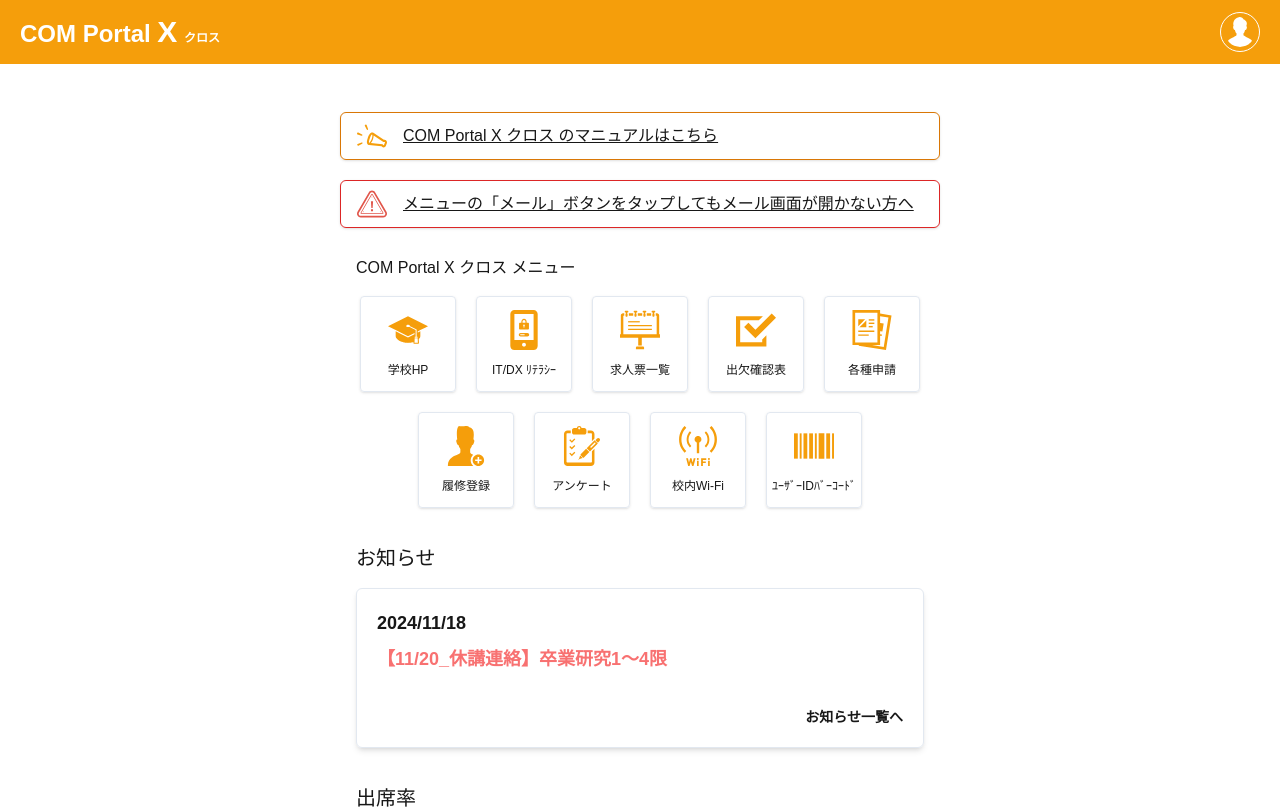
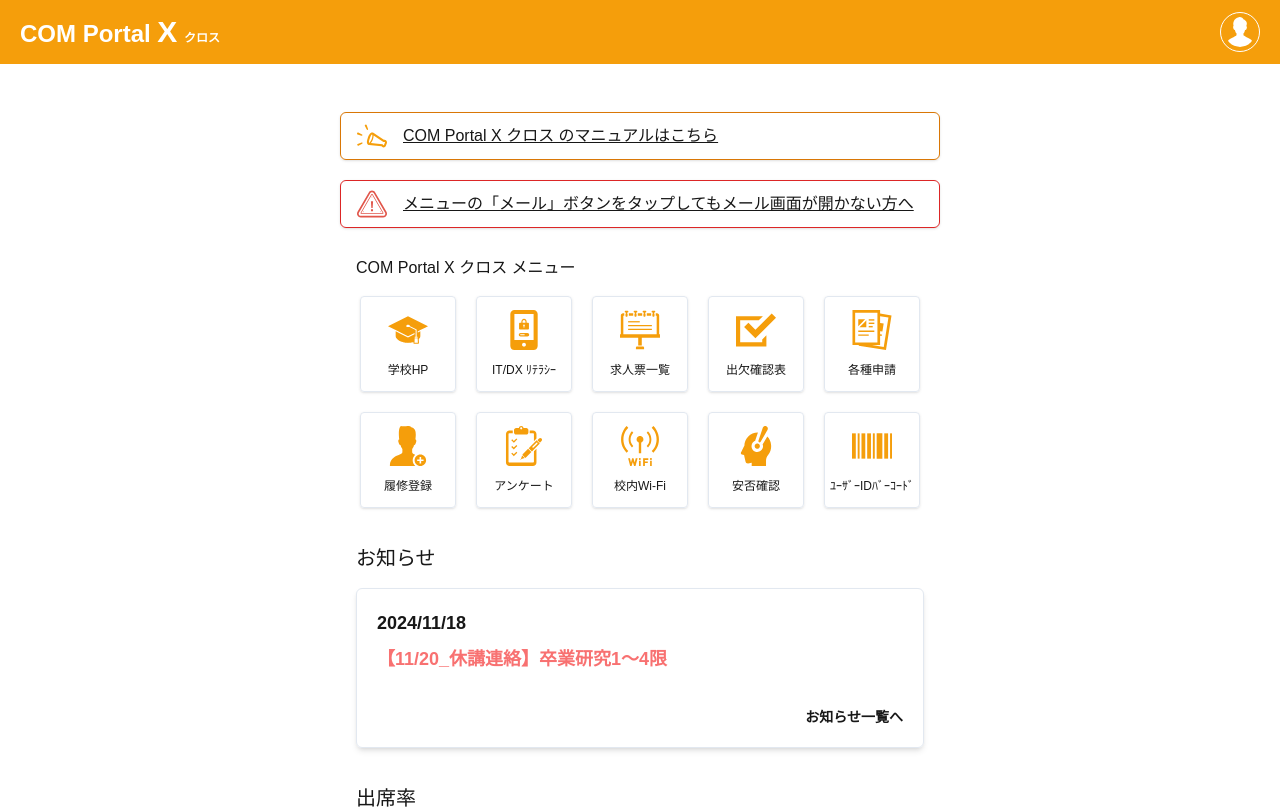
Before and after one commit to rikiyqhks/com-portal-x, a Next.js app: page / in a window 1280 px wide. Shown: the top 809 px of the page. Built offline with nearby package versions, Linux system fonts and the light colour scheme.

Commit message:
安否確認の実装

```diff
--- a/app/page.tsx
+++ b/app/page.tsx
@@ -15,6 +15,7 @@ import Application from '@/public/application.svg'
 import Registration from '@/public/registration.svg'
 import Survey from '@/public/survey.svg'
 import Wifi from '@/public/wifi.svg'
+import Safety24 from '@/public/safety24.svg'
 import Barcode from '@/public/barcode.svg'
 
 /**
@@ -167,6 +168,19 @@ const Home: NextPage = () => {
           </Link>
           <Link
             className='w-24 h-24 flex flex-col justify-center items-center gap-3 hover:bg-slate-100 duration-200 border border-slate-200 rounded shadow p-1'
+            href='https://jikeigroup.safetylink24.jp'
+            rel='noopener noreferrer'
+            target='_blank'
+          >
+            <Image
+              src={Safety24}
+              width={40}
+              alt='安否確認'
+            />
+            <p className='text-xs'>安否確認</p>
+          </Link>
+          <Link
+            className='w-24 h-24 flex flex-col justify-center items-center gap-3 hover:bg-slate-100 duration-200 border border-slate-200 rounded shadow p-1'
             href='/user_barcode'
           >
             <Image
```
Also changed, not shown: public/safety24.svg (added).
